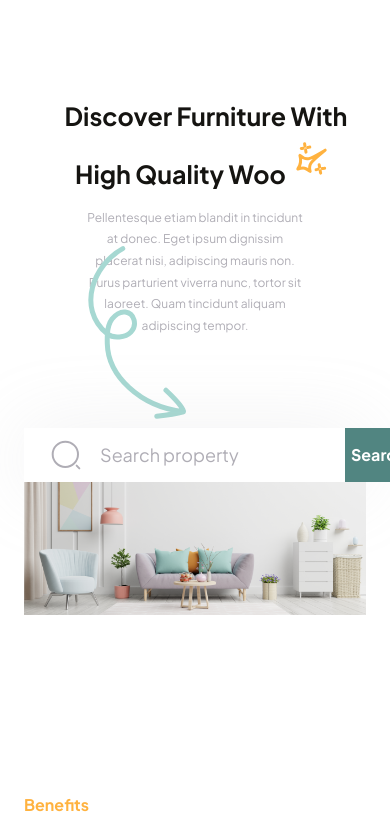
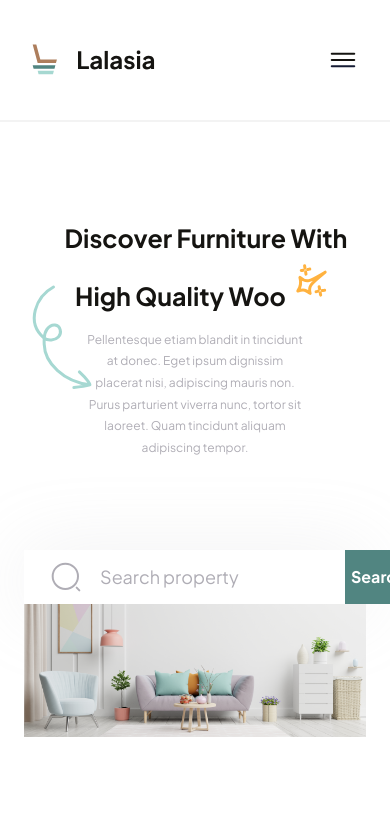
Before and after one commit to nutthanonn/furniture-website, a React (Create React App) app in the folder client/: page / in a window 390 px wide. Shown: the top 835 px of the page. Built offline with nearby package versions, Linux system fonts and the light colour scheme.

Commit message:
[+] add update: helper carousel size screen responsive footer and navigation

```diff
--- a/client/src/components/Landing/Articles.tsx
+++ b/client/src/components/Landing/Articles.tsx
@@ -20,6 +20,7 @@ const Box = styled(Container)`
   /* width: 100%; */
   margin-top: 11.25rem;
   display: flex;
+  justify-content: center;
 
   gap: 3.125rem;
   @media only screen and (${device.laptop}) {
--- a/client/src/components/Landing/LearnMore.tsx
+++ b/client/src/components/Landing/LearnMore.tsx
@@ -5,6 +5,7 @@ import { Heading2 } from "../../common/TextSlyle";
 import { PrimaryButton } from "../../common/ButtonStyle";
 import Arrow from "../../assets/svg/arrow-article-right.svg";
 import { Heading5 } from "../../common/TextSlyle";
+import { device } from "../../common/ScreenSize";
 
 const LearnMore: React.FC = () => {
   return (
@@ -27,6 +28,11 @@ const Box = styled(Container)`
   justify-content: space-around;
   align-items: center;
 
+  @media only screen and (${device.laptop}) {
+    flex-direction: column;
+    align-items: flex-start;
+  }
+
   /* border: 2px solid black; */
 `;
 
--- a/client/src/components/Landing/OurProductRightContent.tsx
+++ b/client/src/components/Landing/OurProductRightContent.tsx
@@ -22,14 +22,16 @@ const Box = styled.div`
 `;
 
 const Img = styled.img`
-  margin-top: 3rem;
+  margin-top: 5.25rem;
   @media only screen and (${device.laptop}) {
+    margin-top: 0;
     width: 595px;
     height: 260px;
     object-fit: cover;
   }
 
   @media only screen and (${device.mobileL}) {
+    margin-top: 0;
     width: 327px;
     height: 200px;
     object-fit: cover;
--- a/client/src/components/Landing/PoppularProductCarousel.tsx
+++ b/client/src/components/Landing/PoppularProductCarousel.tsx
@@ -8,12 +8,13 @@ import "swiper/css";
 import "swiper/css/navigation";
 import "swiper/css/mousewheel";
 import PopularProductCard from "./PopularProductCard";
+import { SlidePerScreen } from "../../helper/CarouselPerScreen";
 
 const PoppularProductCarousel: React.FC = () => {
   return (
     <Box>
       <Swiper
-        slidesPerView={window.innerWidth <= 1024 ? 1 : 4}
+        slidesPerView={SlidePerScreen(window.innerWidth)}
         navigation={{
           nextEl: ".swiper-button-next-custom",
           prevEl: ".swiper-button-prev-custom",
--- a/client/src/components/Landing/TestimonialsCard.tsx
+++ b/client/src/components/Landing/TestimonialsCard.tsx
@@ -5,6 +5,7 @@ import { Paragraph1, Heading4, Heading5 } from "../../common/TextSlyle";
 import { Gray } from "../../common/Color";
 import Nut from "../../assets/images/nutpicture.png";
 import StarEarn from "../../assets/svg/star-earn.svg";
+import { device } from "../../common/ScreenSize";
 
 const TestimonialsCard: React.FC = () => {
   return (
--- a/client/src/components/Landing/Title.tsx
+++ b/client/src/components/Landing/Title.tsx
@@ -69,4 +69,19 @@ const ArrowIcon = styled.img`
   @media only screen and (${device.laptop}) {
     left: -5%;
   }
+  @media only screen and (${device.mobileL}) {
+    top: -20%;
+    left: -25%;
+    transform: scale(0.6);
+  }
+
+  @media only screen and (${device.mobileM}) {
+    left: -30%;
+    transform: scale(0.6);
+  }
+
+  @media only screen and (${device.mobileM}) {
+    left: -40%;
+    transform: scale(0.4);
+  }
 `;
--- a/client/src/helper/CarouselPerScreen.ts
+++ b/client/src/helper/CarouselPerScreen.ts
@@ -1 +1,23 @@
-export const a = [];
+const device = {
+  mobileS: 320,
+  mobileM: 375,
+  mobileL: 425,
+  tablet: 768,
+  laptop: 1024,
+  laptopL: 1440,
+  desktop: 2560,
+};
+
+export const SlidePerScreen = (size: number) => {
+  if (size <= device.mobileL) {
+    return 1;
+  } else if (size <= device.tablet) {
+    return 1.5;
+  } else if (size <= device.laptop) {
+    return 2.5;
+  } else if (size <= device.laptopL) {
+    return 3.5;
+  } else {
+    return 6;
+  }
+};
--- a/client/src/pages/Landing.tsx
+++ b/client/src/pages/Landing.tsx
@@ -15,7 +15,7 @@ import Footer from "../shared/Footer";
 const Landing: React.FC = () => {
   return (
     <div>
-      {/* <Navigation /> */}
+      <Navigation />
       <Title />
       <Furniture />
       <Benefit />
--- a/client/src/shared/Footer.tsx
+++ b/client/src/shared/Footer.tsx
@@ -57,6 +57,11 @@ const Box = styled.div`
 
 const LogoDetail = styled.div`
   margin: auto 0;
+  width: 30rem;
+  @media only screen and (${device.mobileL}) {
+    width: 100%;
+  }
+  /* border: 2px solid black; */
 `;
 
 const ContactBox = styled.div`
--- a/client/src/shared/Navigation.tsx
+++ b/client/src/shared/Navigation.tsx
@@ -3,13 +3,21 @@ import styled from "styled-components";
 import Tab from "./Tab";
 import CompanyLogo from "../assets/svg/logo.svg";
 import Account from "./Account";
+import { device } from "../common/ScreenSize";
+import { Container } from "../common/Container";
+import NavigationMobile from "./NavigationMobile";
 
 const Navigation: React.FC = () => {
   return (
     <Nav>
-      <Logo src={CompanyLogo} alt="logo" />
-      <Tab />
-      <Account />
+      {/* <Desktop>
+        <Logo src={CompanyLogo} alt="logo" />
+        <Tab />
+        <Account />
+      </Desktop> */}
+      <Mobile>
+        <NavigationMobile />
+      </Mobile>
     </Nav>
   );
 };
@@ -19,10 +27,29 @@ export default Navigation;
 const Nav = styled.nav`
   display: flex;
   height: 7.5rem;
-  width: 100%;
   border-bottom: 2px solid #f3f3f3;
   justify-content: space-between;
   align-items: center;
+`;
+
+const NavCustom = styled(Container)`
+  width: 100%;
+  display: flex;
+  justify-content: space-between;
+  align-items: center;
+`;
+
+const Desktop = styled(NavCustom)`
+  @media only screen and (${device.tablet}) {
+    display: none;
+  }
+`;
+
+const Mobile = styled(NavCustom)`
+  display: block;
+  @media only screen and (${device.tablet}) {
+    display: block;
+  }
 `;
 
 const Logo = styled.img`
--- /dev/null
+++ b/client/src/shared/NavigationMobile.tsx
@@ -0,0 +1,35 @@
+import React from "react";
+import styled from "styled-components";
+import Logo from "../assets/svg/logo.svg";
+import MenuIconSvg from "../assets/svg/menu.svg";
+import { Gray } from "../common/Color";
+
+const NavigationMobile: React.FC = () => {
+  return (
+    <Box>
+      <img src={Logo} alt="" />
+
+      <MenuIcon src={MenuIconSvg} alt="" />
+    </Box>
+  );
+};
+
+export default NavigationMobile;
+
+const Box = styled.div`
+  width: 100%;
+  display: flex;
+  justify-content: space-between;
+  align-items: center;
+`;
+
+const MenuIcon = styled.img`
+  margin-right: 0.5rem;
+  &:hover {
+    box-shadow: 0 0 0 0.5rem ${Gray};
+    border-radius: 50%;
+    background-color: ${Gray};
+  }
+  transition: all 0.5s ease;
+  cursor: pointer;
+`;
```
Also changed, not shown: client/src/assets/svg/menu.svg (added).
